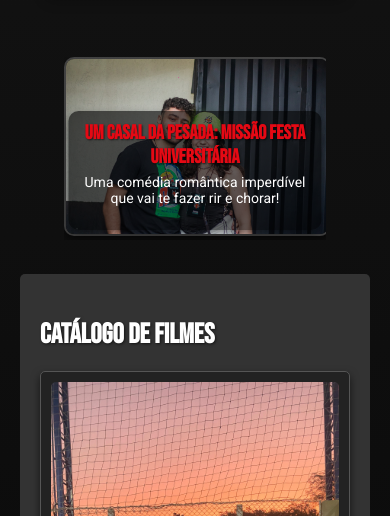
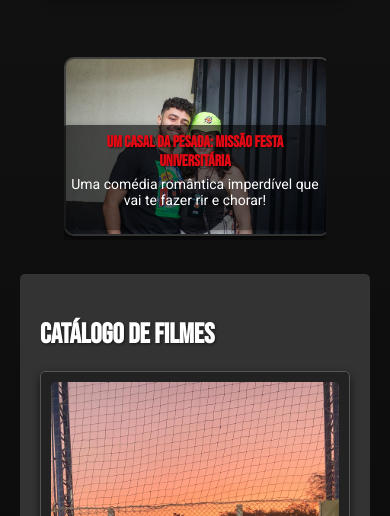
Before and after one commit to Gustavo-Abritta/laurinhaflix, a plain HTML site: page home.html in a window 390 px wide. Shown: the part 328-844 px from the top of the page. Drawn offline with Linux system fonts and the light colour scheme.

Commit message:
Update home.html

```diff
--- a/home.html
+++ b/home.html
@@ -220,6 +220,16 @@
             bottom: 0;
             width: 100%;
         }
+         @media (max-width: 768px) {
+            .highlight .details h2 {
+                font-size: 16px; /* Diminui o tamanho da fonte para telas pequenas */
+            }
+
+            .highlight .details {
+                width: 95%; /* Ajusta a largura do container para evitar sobreposição */
+                padding: 8px 12px; /* Ajusta o espaçamento */
+            }
+        }
     </style>
 </head>
 <body>
```
